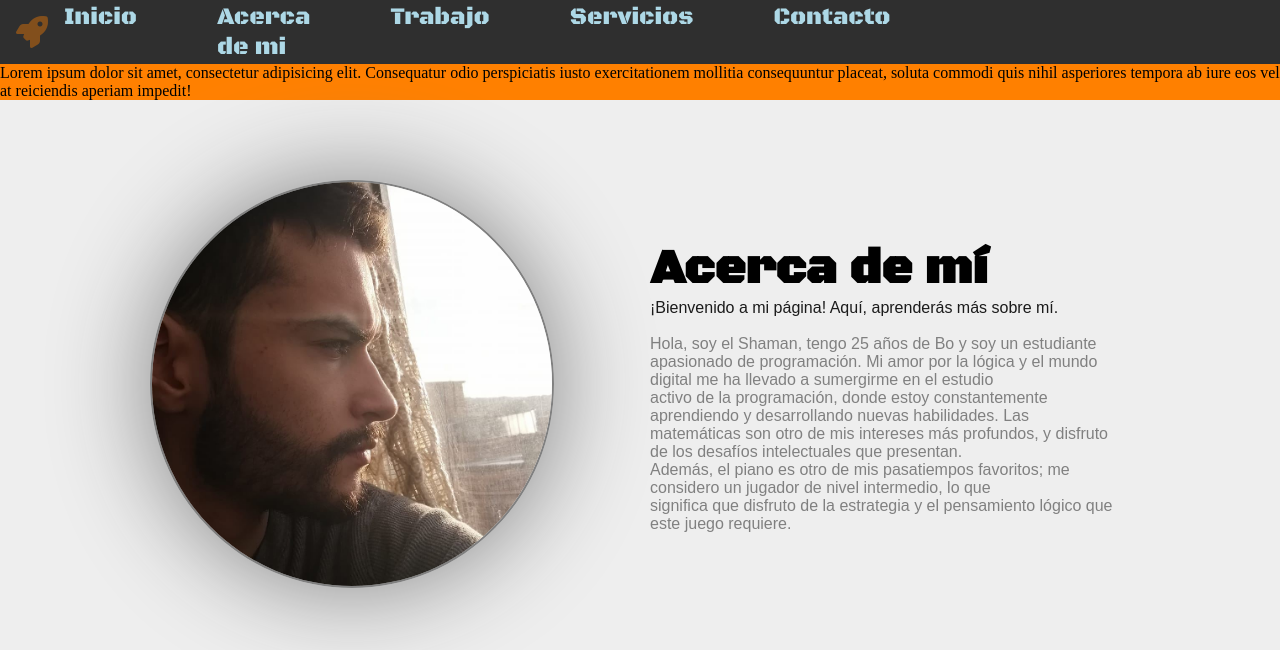
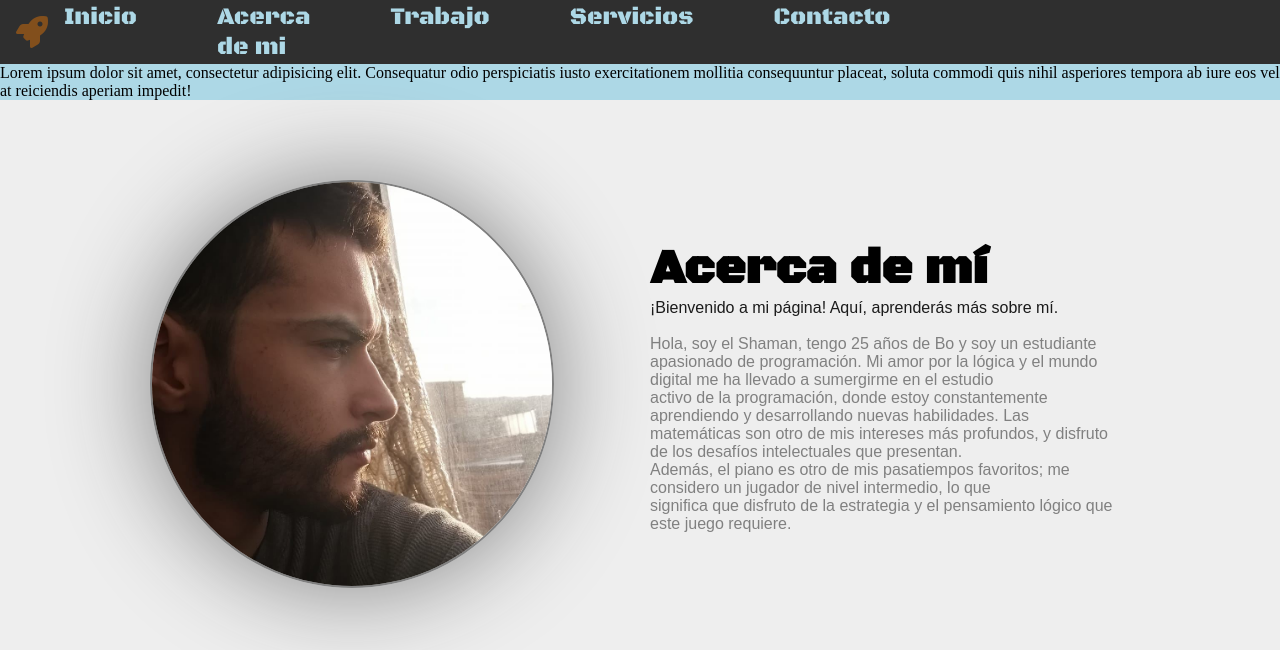
Before and after one commit to TheSamer23/miprimerapagina, a plain HTML site: page index.html in a window 1280 px wide. Shown: the top 650 px of the page. Drawn offline with Linux system fonts and the light colour scheme.

Commit message:
mi primera confirmación de actualización

```diff
--- a/assets/css/styles.css
+++ b/assets/css/styles.css
@@ -224,5 +224,5 @@ div span {
   }
 
 .greeting {
-    background-color: #ff8000;
+    background-color: lightblue;
 }
```
